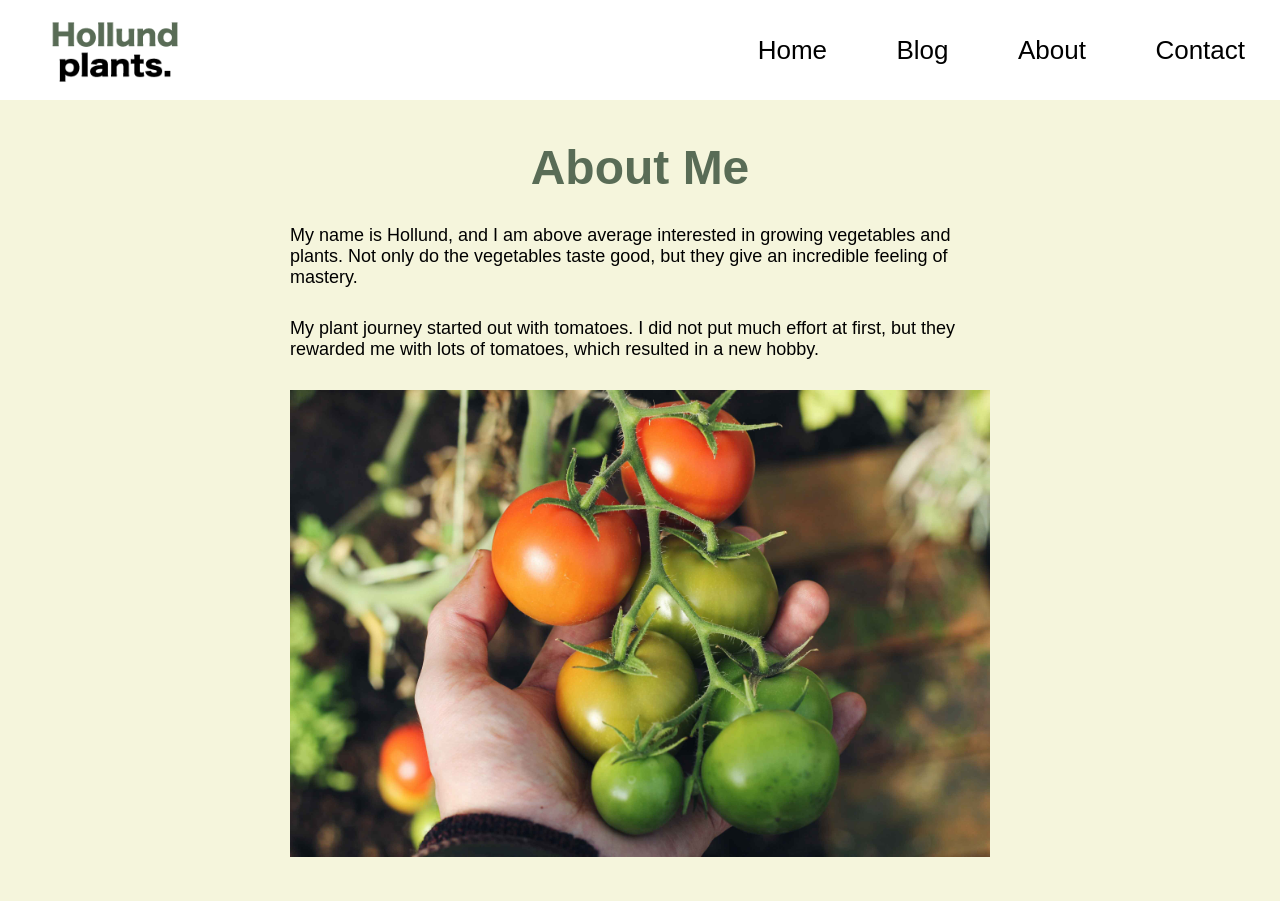
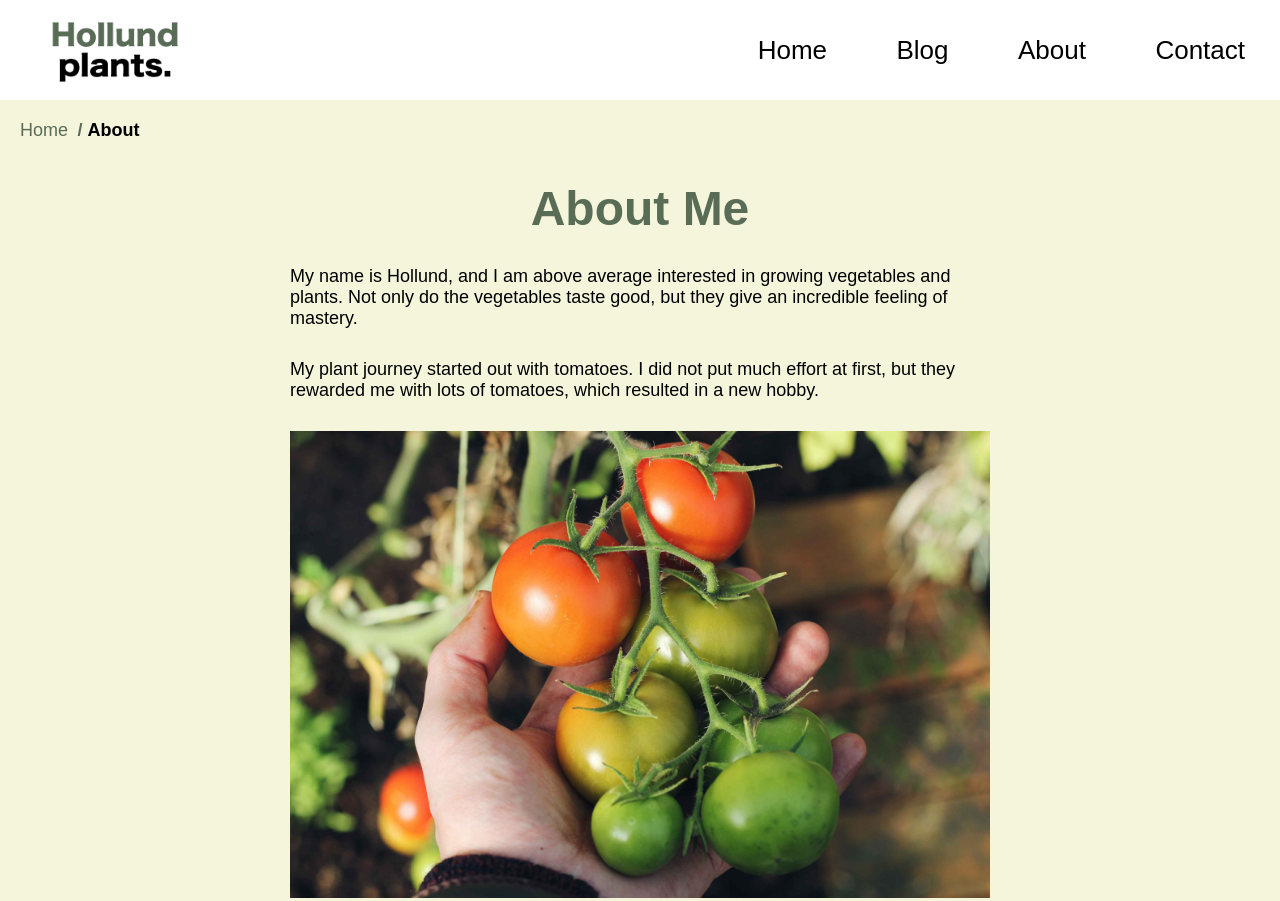
Before and after one commit to mrh1992/hollundplants, a plain HTML site: page about.html in a window 1280 px wide. Shown: the top 901 px of the page. Drawn offline with Linux system fonts and the light colour scheme.

Commit message:
added breadcrumb navigation to all pages

```diff
--- a/CSS/styles.css
+++ b/CSS/styles.css
@@ -108,6 +108,36 @@ nav ul li a:hover {
   max-width: 100%;
 }
 
+/* Breadcrumbs */
+ul.breadcrumbs {
+  margin: 20px;
+}
+
+ul.breadcrumbs li {
+  display: inline;
+  font-size: 18px;
+}
+
+ul.breadcrumbs li + li:before {
+  padding: 5px;
+  color: var(--green);
+  content: "/";
+}
+
+ul.breadcrumbs li a {
+  color: var(--green);
+  text-decoration: none;
+}
+
+ul.breadcrumbs li a:hover {
+  text-decoration: underline;
+}
+
+.breadcrumbs li:last-child {
+  font-weight: bold;
+  color: var(--black);
+}
+
 /*Loading API*/
 .loading {
   border: 12px solid var(--white);
--- a/about.html
+++ b/about.html
@@ -36,6 +36,10 @@
       </div>
     </header>
     <main>
+      <ul class="breadcrumbs">
+        <li><a href="index.html">Home</a></li>
+        <li>About</li>
+      </ul>
       <h1>About Me</h1>
       <section class="about-container">
         <div class="about-box">
```
Also changed, not shown: JS/blog.js (+6 -2 lines), JS/blogdetails.js (+7 -1 lines), blog.html (+1 -0 lines), blogdetails.html (+1 -0 lines), contact.html (+4 -0 lines).
